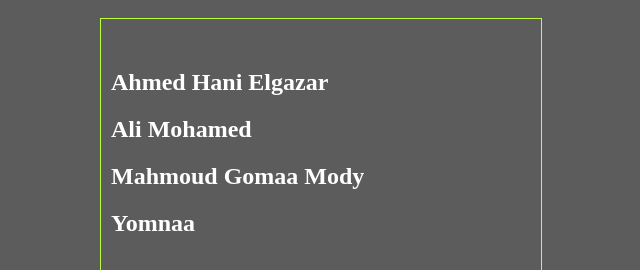
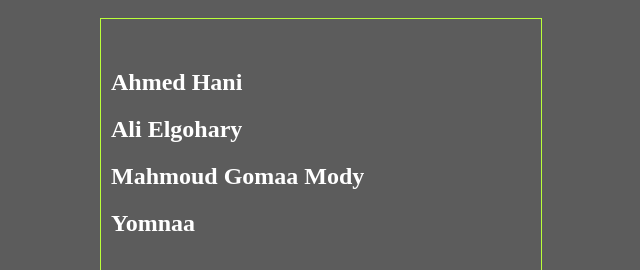
Before and after one commit to AliElgohary/TryingGit, a plain HTML site: page index.html in a window 1280 px wide. Shown: the part 140-410 px from the top of the page, without its empty margins (340-980 px from the left). Drawn offline with Linux system fonts and the light colour scheme.

Commit message:
update names

```diff
--- a/index.html
+++ b/index.html
@@ -10,8 +10,8 @@
     <div class="container">
          <h1>Team member</h1>
          <div class="box">
-             <h2>Ahmed Hani Elgazar</h2>
-             <h2>Ali Mohamed</h2>
+             <h2>Ahmed Hani</h2>
+             <h2>Ali Elgohary</h2>
              <h2>Mahmoud Gomaa Mody</h2>
              <h2>Yomnaa</h2>
          </div>
```
